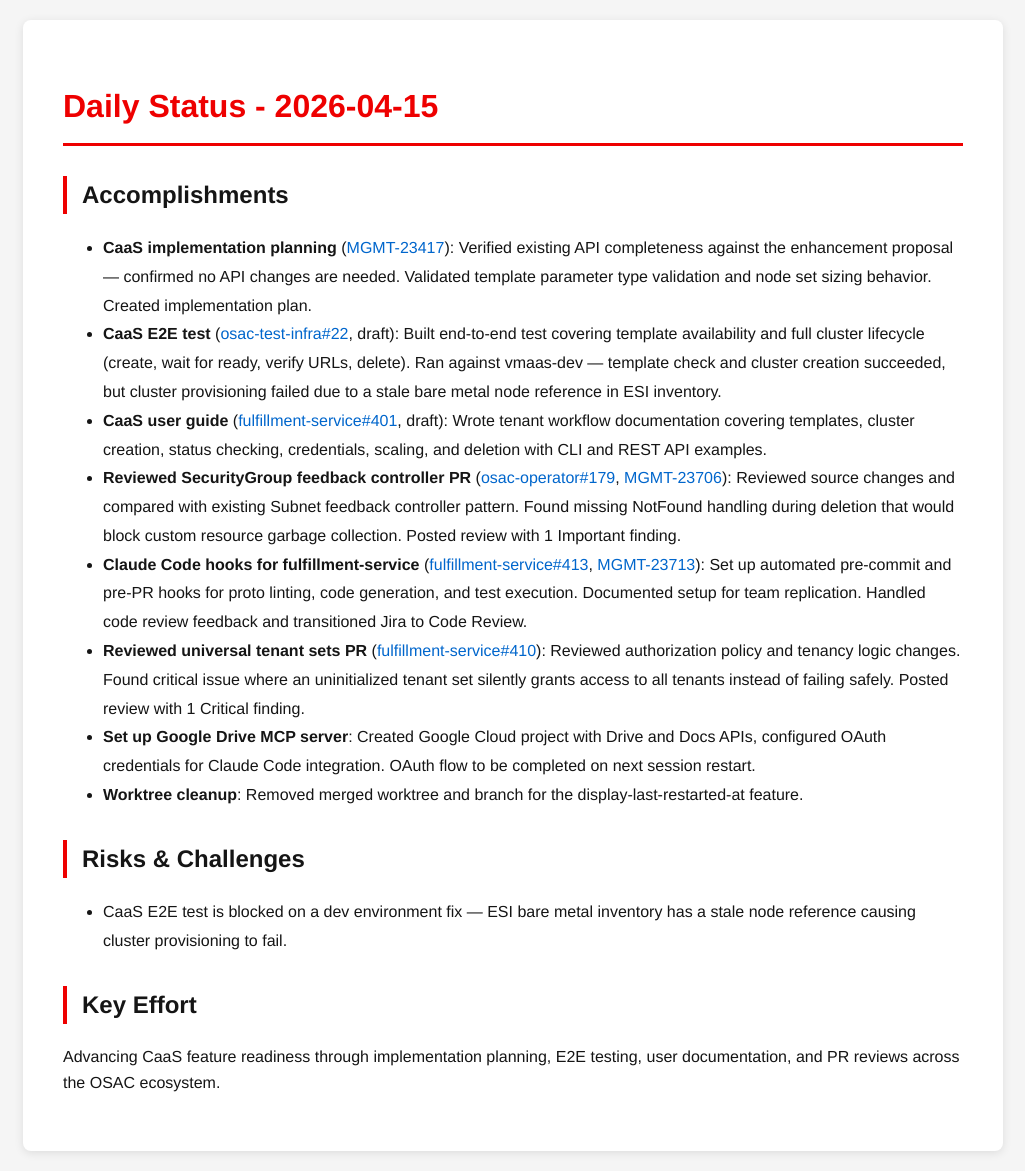
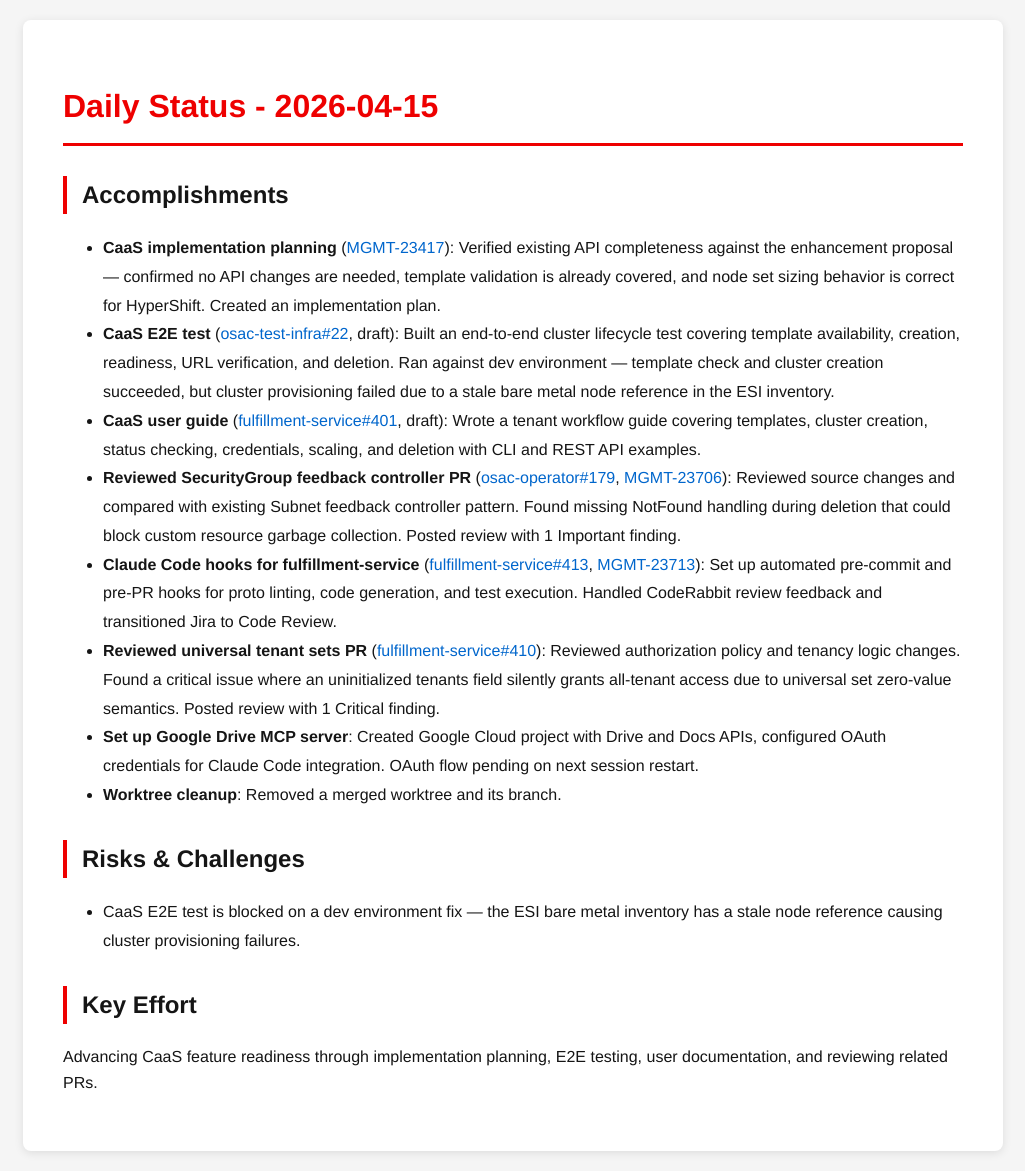
Before and after one commit to tzvatot/daily-status, a Jekyll site: the page built from 2026-04-15.md, in a window 1280 px wide. Shown: the whole page, without its empty margins (127-1152 px from the left). Built offline with Jekyll 4.4.1, drawn with Linux system fonts in a browser that asks for light colours.

Commit message:
Daily status update - 2026-04-15

```diff
--- a/2026-04-15.md
+++ b/2026-04-15.md
@@ -7,17 +7,17 @@ date: 2026-04-15
 # Daily Status - 2026-04-15
 
 ## Accomplishments
-- **CaaS implementation planning** ([MGMT-23417](https://issues.redhat.com/browse/MGMT-23417)): Verified existing API completeness against the enhancement proposal — confirmed no API changes are needed. Validated template parameter type validation and node set sizing behavior. Created implementation plan.
-- **CaaS E2E test** ([osac-test-infra#22](https://github.com/osac-project/osac-test-infra/pull/22), draft): Built end-to-end test covering template availability and full cluster lifecycle (create, wait for ready, verify URLs, delete). Ran against vmaas-dev — template check and cluster creation succeeded, but cluster provisioning failed due to a stale bare metal node reference in ESI inventory.
-- **CaaS user guide** ([fulfillment-service#401](https://github.com/osac-project/fulfillment-service/pull/401), draft): Wrote tenant workflow documentation covering templates, cluster creation, status checking, credentials, scaling, and deletion with CLI and REST API examples.
-- **Reviewed SecurityGroup feedback controller PR** ([osac-operator#179](https://github.com/osac-project/osac-operator/pull/179), [MGMT-23706](https://issues.redhat.com/browse/MGMT-23706)): Reviewed source changes and compared with existing Subnet feedback controller pattern. Found missing NotFound handling during deletion that would block custom resource garbage collection. Posted review with 1 Important finding.
-- **Claude Code hooks for fulfillment-service** ([fulfillment-service#413](https://github.com/osac-project/fulfillment-service/pull/413), [MGMT-23713](https://issues.redhat.com/browse/MGMT-23713)): Set up automated pre-commit and pre-PR hooks for proto linting, code generation, and test execution. Documented setup for team replication. Handled code review feedback and transitioned Jira to Code Review.
-- **Reviewed universal tenant sets PR** ([fulfillment-service#410](https://github.com/osac-project/fulfillment-service/pull/410)): Reviewed authorization policy and tenancy logic changes. Found critical issue where an uninitialized tenant set silently grants access to all tenants instead of failing safely. Posted review with 1 Critical finding.
-- **Set up Google Drive MCP server**: Created Google Cloud project with Drive and Docs APIs, configured OAuth credentials for Claude Code integration. OAuth flow to be completed on next session restart.
-- **Worktree cleanup**: Removed merged worktree and branch for the display-last-restarted-at feature.
+- **CaaS implementation planning** ([MGMT-23417](https://issues.redhat.com/browse/MGMT-23417)): Verified existing API completeness against the enhancement proposal — confirmed no API changes are needed, template validation is already covered, and node set sizing behavior is correct for HyperShift. Created an implementation plan.
+- **CaaS E2E test** ([osac-test-infra#22](https://github.com/osac-project/osac-test-infra/pull/22), draft): Built an end-to-end cluster lifecycle test covering template availability, creation, readiness, URL verification, and deletion. Ran against dev environment — template check and cluster creation succeeded, but cluster provisioning failed due to a stale bare metal node reference in the ESI inventory.
+- **CaaS user guide** ([fulfillment-service#401](https://github.com/osac-project/fulfillment-service/pull/401), draft): Wrote a tenant workflow guide covering templates, cluster creation, status checking, credentials, scaling, and deletion with CLI and REST API examples.
+- **Reviewed SecurityGroup feedback controller PR** ([osac-operator#179](https://github.com/osac-project/osac-operator/pull/179), [MGMT-23706](https://issues.redhat.com/browse/MGMT-23706)): Reviewed source changes and compared with existing Subnet feedback controller pattern. Found missing NotFound handling during deletion that could block custom resource garbage collection. Posted review with 1 Important finding.
+- **Claude Code hooks for fulfillment-service** ([fulfillment-service#413](https://github.com/osac-project/fulfillment-service/pull/413), [MGMT-23713](https://issues.redhat.com/browse/MGMT-23713)): Set up automated pre-commit and pre-PR hooks for proto linting, code generation, and test execution. Handled CodeRabbit review feedback and transitioned Jira to Code Review.
+- **Reviewed universal tenant sets PR** ([fulfillment-service#410](https://github.com/osac-project/fulfillment-service/pull/410)): Reviewed authorization policy and tenancy logic changes. Found a critical issue where an uninitialized tenants field silently grants all-tenant access due to universal set zero-value semantics. Posted review with 1 Critical finding.
+- **Set up Google Drive MCP server**: Created Google Cloud project with Drive and Docs APIs, configured OAuth credentials for Claude Code integration. OAuth flow pending on next session restart.
+- **Worktree cleanup**: Removed a merged worktree and its branch.
 
 ## Risks & Challenges
-- CaaS E2E test is blocked on a dev environment fix — ESI bare metal inventory has a stale node reference causing cluster provisioning to fail.
+- CaaS E2E test is blocked on a dev environment fix — the ESI bare metal inventory has a stale node reference causing cluster provisioning failures.
 
 ## Key Effort
-Advancing CaaS feature readiness through implementation planning, E2E testing, user documentation, and PR reviews across the OSAC ecosystem.
+Advancing CaaS feature readiness through implementation planning, E2E testing, user documentation, and reviewing related PRs.
```
